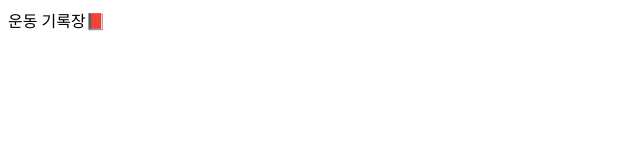
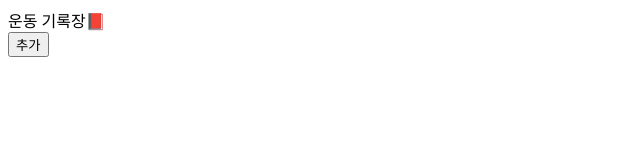
Before and after one commit to CodeSoom/project-spring-1-onys-programmer, a React app: page / in a window 1280 px wide. Shown: the top 160 px of the page, without its empty margins (0-640 px from the left). Built offline with nearby package versions, Linux system fonts and the light colour scheme.

Commit message:
버튼을 구현하라 추가 버튼을 페이지에 구현했습니다.

```diff
--- a/src/App.jsx
+++ b/src/App.jsx
@@ -1,9 +1,13 @@
 import React from 'react';
+import Button from './Button.jsx';
 
 export default function App() {
   return (
-    <header>
-      운동 기록장📕
-    </header>
+    <>
+      <header>
+        운동 기록장📕
+      </header>
+      <Button />
+    </>
   );
 }
--- /dev/null
+++ b/src/Button.jsx
@@ -0,0 +1,11 @@
+import React from 'react';
+
+export default function Button() {
+  return (
+    <button
+    type="button"
+    >
+      추가
+    </button>
+  );
+}
```
Also changed, not shown: 2 other files (tests, documents, lock files or other folders).
